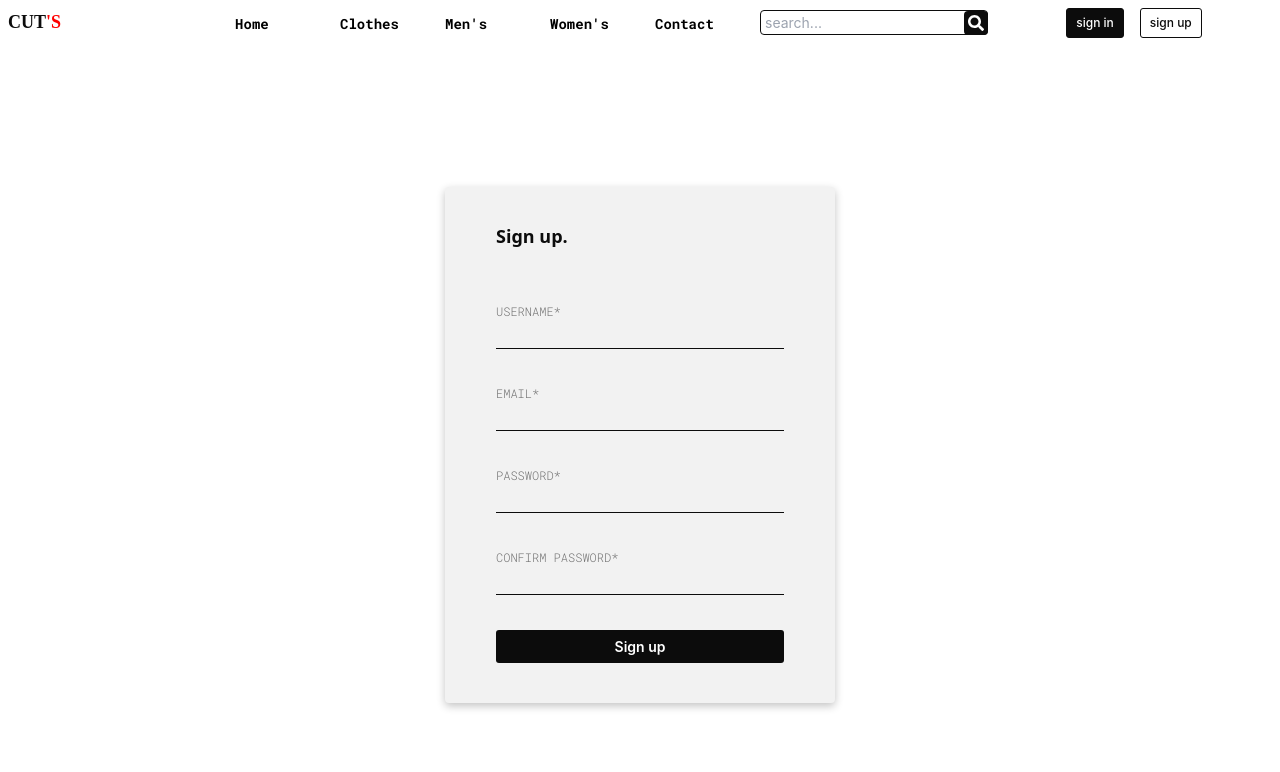
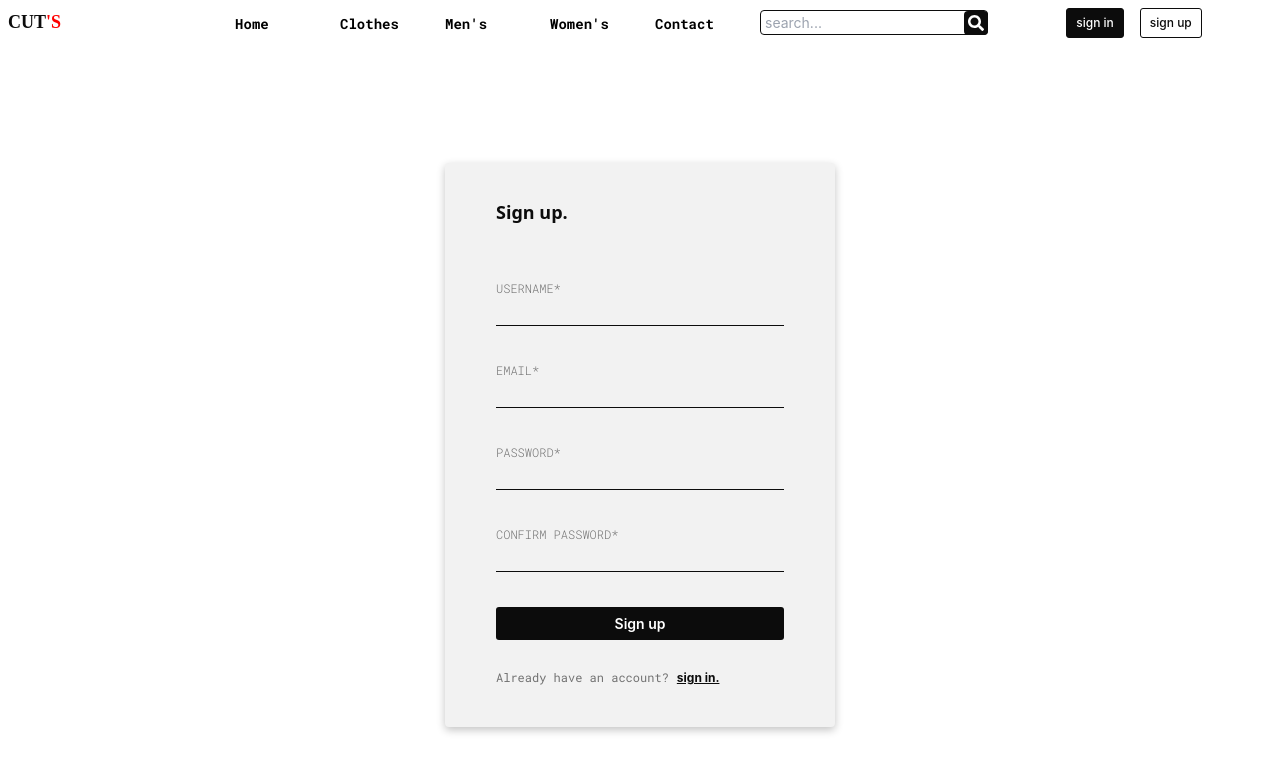
Before and after one commit to nileshshrs/clothing-store, a React (Vite) app in the folder frontend/: page /sign-up in a window 1280 px wide. Shown: the top 772 px of the page. Built offline with nearby package versions, Linux system fonts and the light colour scheme; a web font is replaced by a local one.

Commit message:
fixed some small responsiveness issue

```diff
--- a/frontend/src/pages/Login.tsx
+++ b/frontend/src/pages/Login.tsx
@@ -19,7 +19,7 @@ const Login = () => {
 
   }
   return (
-    <section className="nOpQrS">
+    <section className="nOpQrS py-5">
       <form>
         <h2>Sign up.</h2>
         <p className="errMsg">{error}</p>
--- a/frontend/src/pages/Registration.tsx
+++ b/frontend/src/pages/Registration.tsx
@@ -5,7 +5,7 @@ import axios from "axios";
 import { useState } from "react";
 import { ToastContainer, toast } from 'react-toastify';
 import 'react-toastify/dist/ReactToastify.css';
-import { useNavigate } from "react-router-dom";
+import { Link, useNavigate } from "react-router-dom";
 
 const Registration = () => {
   const navigate = useNavigate();
@@ -110,7 +110,7 @@ const Registration = () => {
   ///use mutation part testing
 
   return (
-    <section className="nOpQrS">
+    <section className="nOpQrS py-5">
       <form onSubmit={handleSubmit(onSubmit)}>
         <h2>Sign up.</h2>
         <p className="errMsg">{errorMessage}</p>
@@ -181,6 +181,9 @@ const Registration = () => {
         <div className="aZpLmN">
           <button type="submit">Sign up</button>
         </div>
+        <div className="register">
+          Already have an account? <span><Link to="/sign-up">sign in.</Link></span>
+        </div>
       </form>
       <ToastContainer />
     </section>
```
